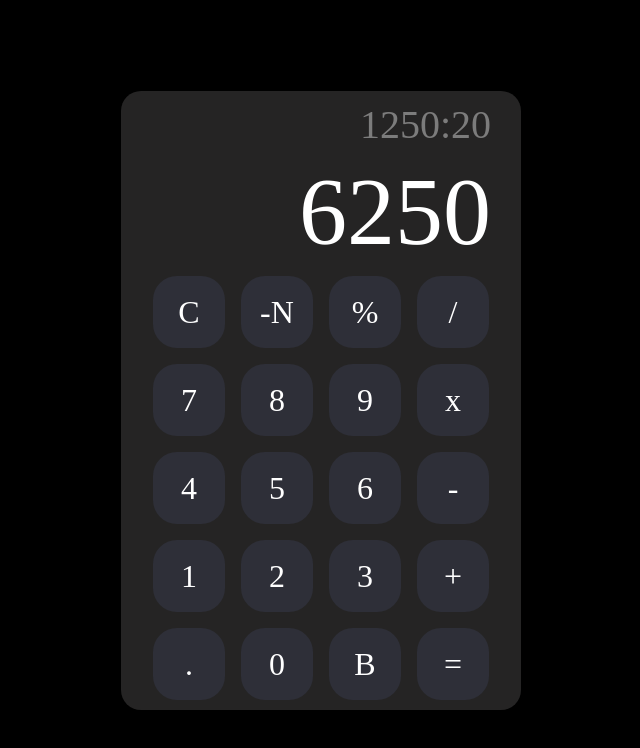
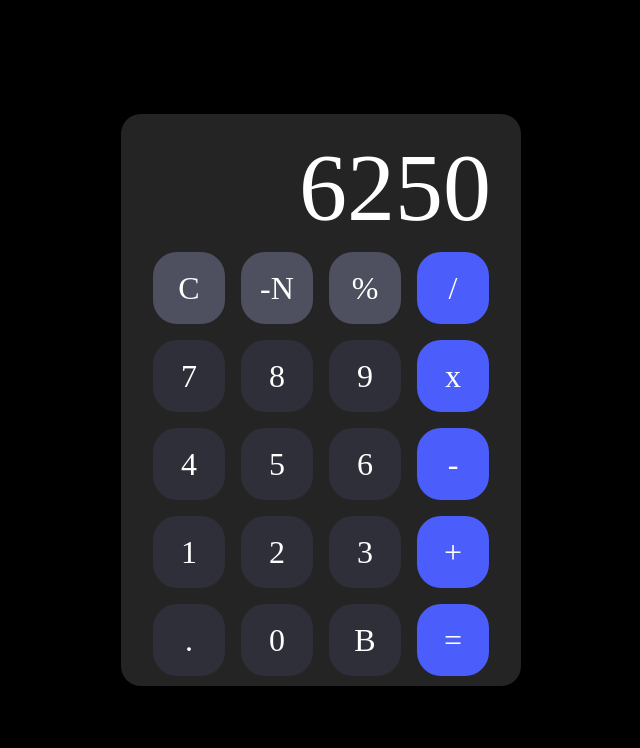
Before and after one commit to FabioMTeixeira/Calculadora, a React (Vite) app in the folder Calculadora/: page / in a window 1280 px wide. Shown: the top 748 px of the page, without its empty margins (319-959 px from the left). Built offline with nearby package versions, Linux system fonts and the light colour scheme.

Commit message:
feat: add elements on-screen

```diff
--- a/Calculadora/src/assets/Buttoncalc/index.jsx
+++ b/Calculadora/src/components/Buttoncalc/index.jsx
@@ -2,22 +2,22 @@ const ButtonCalc = [
     {
         id: 1,
         value: 'C',
-        color: 'normal'
+        color: 'button-gray'
     },
     {
         id: 2,
         value: '-N',
-        color: 'normal'
+        color: 'button-gray'
     },
     {
         id: 3,
         value: '%',
-        color: 'normal'
+        color: 'button-gray'
     },
     {
         id: 4,
         value: '/',
-        color: 'normal'
+        color: 'button-blue'
     },
     {
         id: 5,
@@ -37,7 +37,7 @@ const ButtonCalc = [
     {
         id: 8,
         value: 'x',
-        color: 'normal'
+        color: 'button-blue'
     },
     {
         id: 9,
@@ -57,7 +57,7 @@ const ButtonCalc = [
     {
         id: 12,
         value: '-',
-        color: 'normal'
+        color: 'button-blue'
     },
     {
         id: 13,
@@ -77,7 +77,7 @@ const ButtonCalc = [
     {
         id: 16,
         value: '+',
-        color: 'normal'
+        color: 'button-blue'
     },
     {
         id: 17,
@@ -97,7 +97,7 @@ const ButtonCalc = [
     {
         id: 20,
         value: '=',
-        color: 'normal'
+        color: 'button-blue'
     },
 ];
 
--- a/Calculadora/src/index.css
+++ b/Calculadora/src/index.css
@@ -68,3 +68,11 @@ button {
 
   cursor: pointer;
 }
+
+.button-gray {
+  background-color: #4E505F;
+}
+
+.button-blue {
+  background-color: #4B5EFC;
+}
--- a/Calculadora/src/pages/Main/index.jsx
+++ b/Calculadora/src/pages/Main/index.jsx
@@ -1,15 +1,33 @@
 import { useState } from 'react';
 import './style.css';
-import ButtonCalc from '../../assets/Buttoncalc';
+import ButtonCalc from '../../components/Buttoncalc';
 
 function Main() {
   const [buttonscalc, setButtonCalc] = useState([...ButtonCalc]);
+  const [touchedButton, setTouchedButton] = useState([]);
+
+  function handleShowButtons(newValue) {
+    const localTouchedButton = [...touchedButton];
+
+
+    const addButton = buttonscalc.find((button) => button.value === newValue);
+
+    if (addButton.value === 'C') {
+      localTouchedButton.splice(0, localTouchedButton.length);
+      setTouchedButton(localTouchedButton);
+      return;
+    }
+
+    localTouchedButton.push(addButton.value);
+    setTouchedButton(localTouchedButton);
+
+  }
 
   return (
     <div className='container'>
       <div className='card'>
         <div className='screen'>
-          <span>1250:20</span>
+          <span>{console.log(touchedButton)}</span>
           <h1>6250</h1>
         </div>
         <div className='numbers'>
@@ -17,6 +35,7 @@ function Main() {
             <button
               key={buttoncalc.id}
               className={buttoncalc.color}
+              onClick={() => handleShowButtons(buttoncalc.value)}
             >{buttoncalc.value}</button>
           ))}
         </div>
```
